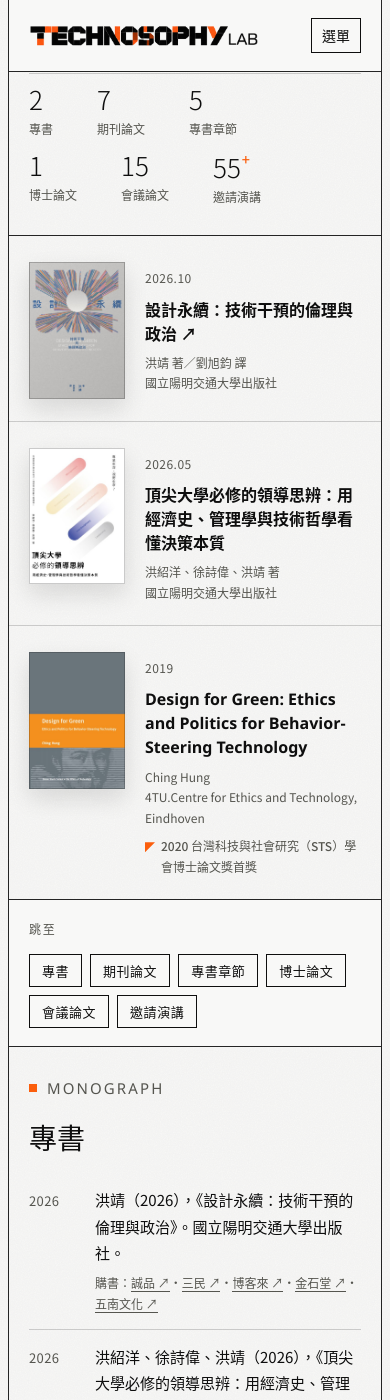
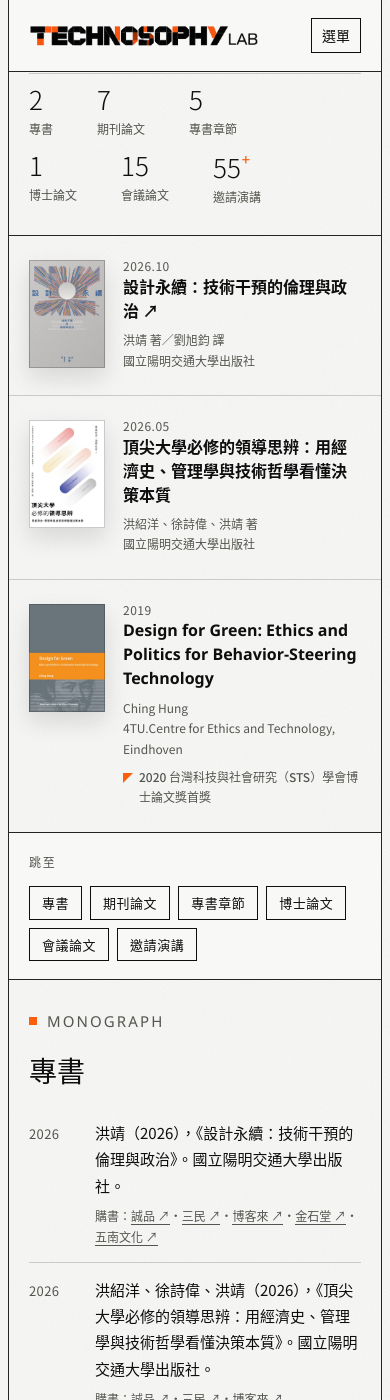
Before and after one commit to hungching1982/technosophy-lab, a Jekyll site: the page built from publications/index.html, in a window 390 px wide and 1400 px high, scrolled down 256 px. Built offline with Jekyll 4.4.1, drawn with Linux system fonts in a browser that asks for light colours.

Commit message:
手機版出版頁：書封縮小並排，頂端與年份切齊
Co-Authored-By: Claude Opus 5.5 <noreply@anthropic.com>
Claude-Session: https://claude.ai/code/session_01Sc6BJmwojMoBBfzfk5WCKx

```diff
--- a/assets/css/pages.css
+++ b/assets/css/pages.css
@@ -526,3 +526,8 @@ a.chip { text-decoration: none; }
 @media (max-width: 760px) {
   .pgroup > .body .ylist > li[data-kind="talk"] { grid-template-columns: 1fr; gap: 2px; }
 }
+@media (max-width: 760px) {
+  .shelf.flat .book { grid-template-columns: 76px minmax(0, 1fr); gap: 18px; align-items: start; padding: 24px var(--gutter); }
+  .shelf.flat .book h3 { margin-top: 2px; }
+  .shelf.flat .book .y { display: block; line-height: 1; }
+}
```
